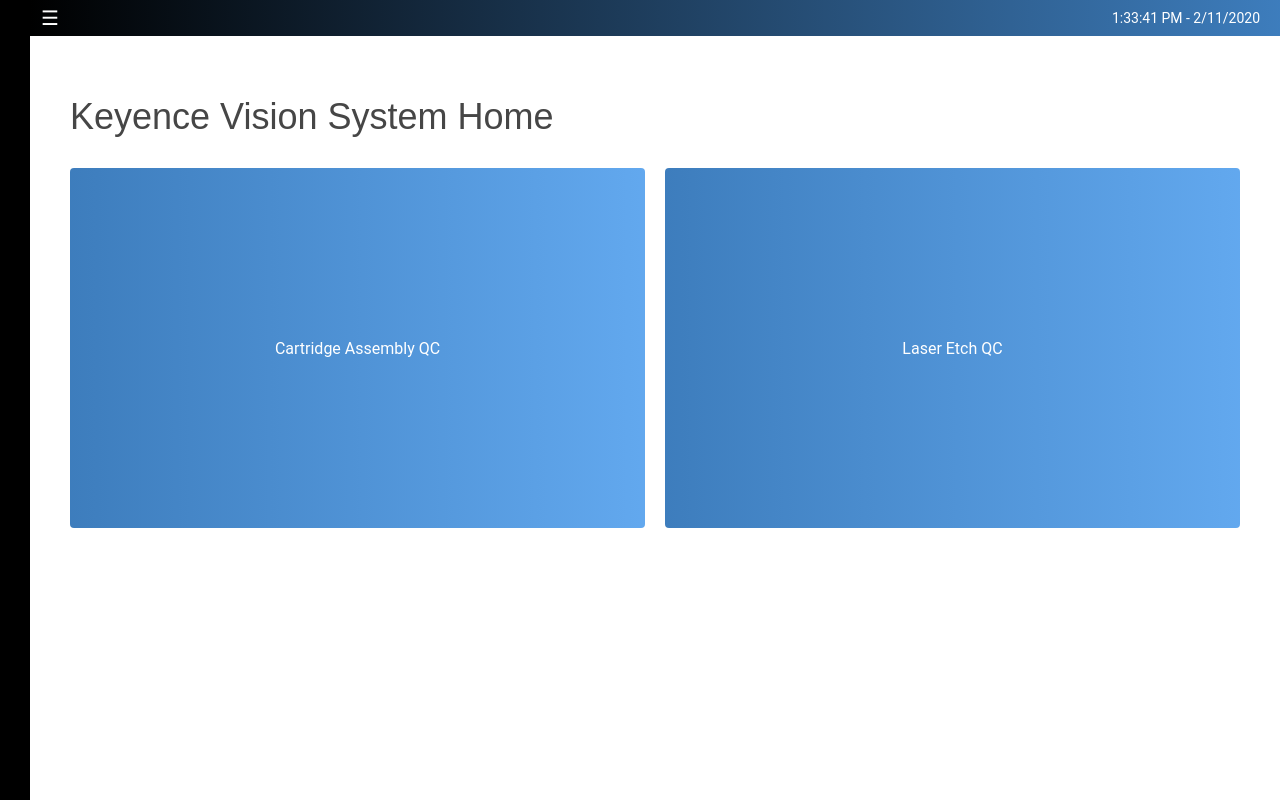
After one commit to seahyx/pptc-keyence, a Flask app: template app/templates/laser.html in a window 1280 px wide. The commit adds this page. Run offline with Flask 2, Linux system fonts and the light colour scheme; the template is opened without the code that fills it, so the values that code supplies are empty.

Commit message:
Added qc programs

```diff
--- a/app/templates/base.html
+++ b/app/templates/base.html
@@ -52,6 +52,8 @@
 
 				{% set navigation_bar = [
 					('index', 'Home'),
+					('cartridge', 'Cartridge Assembly QC'),
+					('laser', 'Laser Etch QC'),
 					('dashboard', 'Manage Users')
 				] -%}
 				{% set active_page = active_page|default('index') -%}
--- /dev/null
+++ b/app/templates/laser.html
@@ -0,0 +1,16 @@
+{% extends 'base.html' %}
+{% set active_page = 'laser' %}
+
+{% block content %}
+
+	<div class='container'>
+		<h1>
+			Keyence Vision System Home
+		</h1>
+		<div class='container flex-horizontal no-padding max-width'>
+			<a class='btn btn-big' href="{{ url_for('index') }}">Cartridge Assembly QC</a>
+			<a class='btn btn-big' href="{{ url_for('index') }}">Laser Etch QC</a>
+		</div>
+	</div>
+
+{% endblock %}
```
Also changed, not shown: app/templates/cartridge.html (added, +14 -0 lines).
